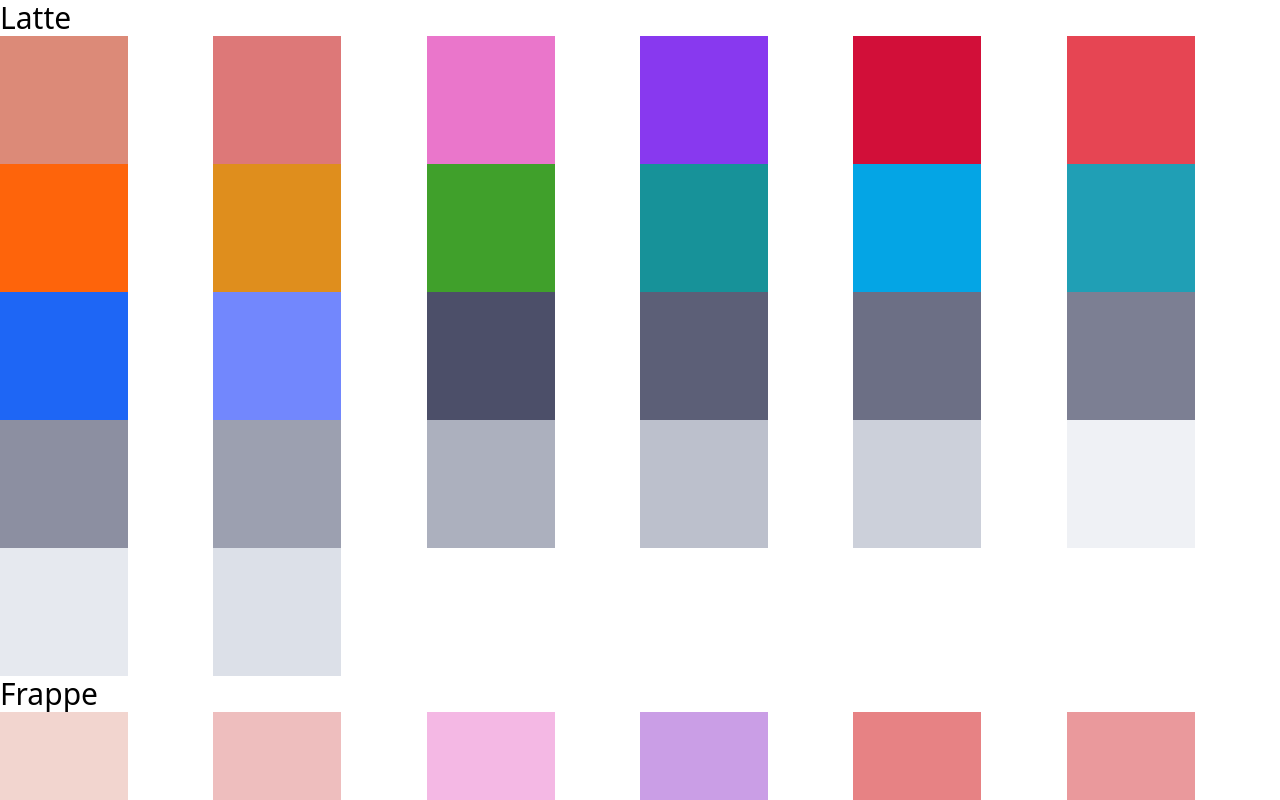
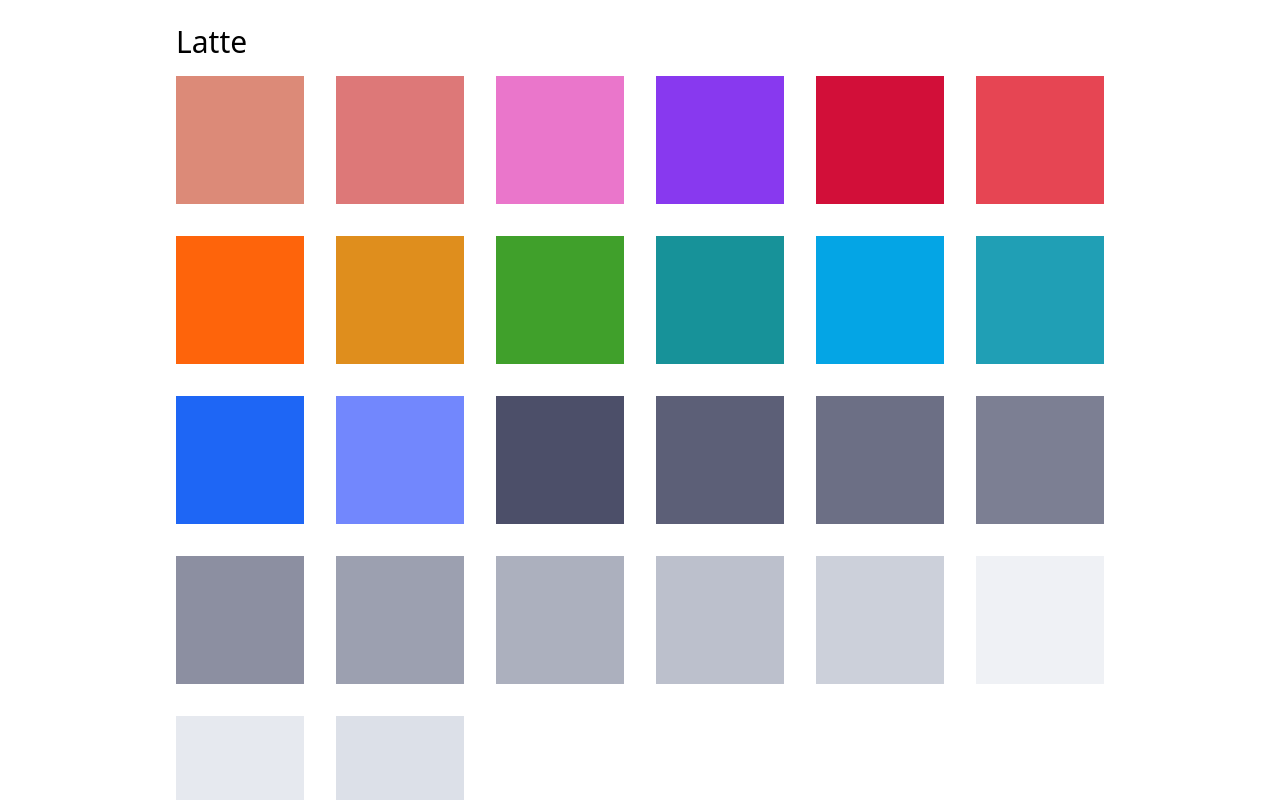
Before and after one commit to Schwefelhexa/catppuccin-colors, a Next.js app: page / in a window 1280 px wide. Shown: the top 800 px of the page. Built offline with nearby package versions, Linux system fonts and the light colour scheme; a web font is replaced by a local one; what @catppuccin/tailwindcss would draw is missing.

Commit message:
Nicer spacing

```diff
--- a/src/components/Palette.tsx
+++ b/src/components/Palette.tsx
@@ -10,8 +10,8 @@
 
   return (
     <div>
-      <h2 className="text-3xl font-medium text-pink">{capitalizedName}</h2>
-      <div className="grid grid-cols-6">
+      <h2 className="text-3xl font-medium text-pink mb-4">{capitalizedName}</h2>
+      <div className="grid grid-cols-6 gap-8 w-fit">
         {Object.entries(palette).map(([name, color]) => (
           <Color key={name} name={name} color={color} />
         ))}
--- a/src/pages/_document.tsx
+++ b/src/pages/_document.tsx
@@ -6,7 +6,7 @@
       <Head>
         <link rel="stylesheet" href="https://rsms.me/inter/inter.css" />
       </Head>
-      <body className="frappe h-full">
+      <body className="frappe h-full bg-base">
         <Main />
         <NextScript />
       </body>
--- a/src/pages/index.tsx
+++ b/src/pages/index.tsx
@@ -6,11 +6,13 @@
 
 export default function Home() {
   return (
-    <main className="h-full bg-base">
-      {paletteNames.map(name => (
-        <Palette key={name} name={name} palette={palette[name]} />
-      ))
-      }
+    <main className="h-full overflow-scroll px-8 py-6">
+
+      <div className="flex flex-col items-center gap-16">
+        {paletteNames.map(name => (
+          <Palette key={name} name={name} palette={palette[name]} />
+        ))}
+      </div>
     </main>
   )
 }
```
